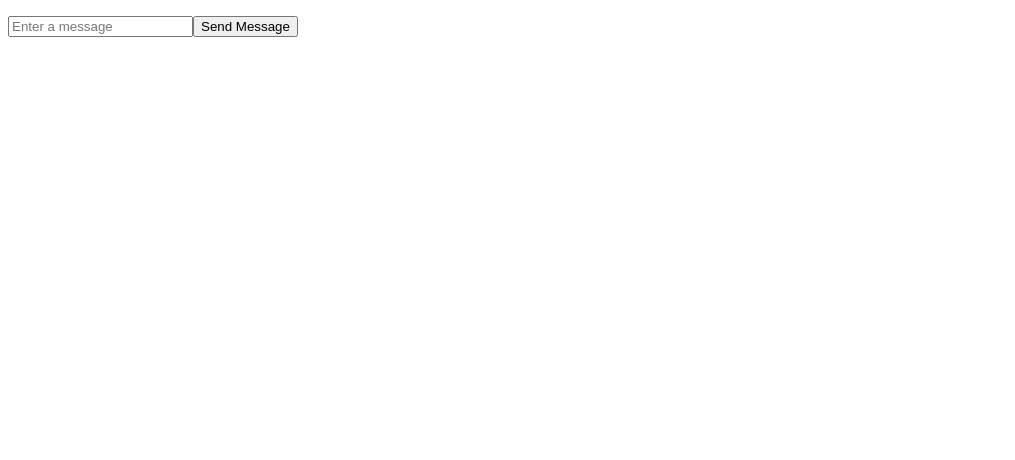
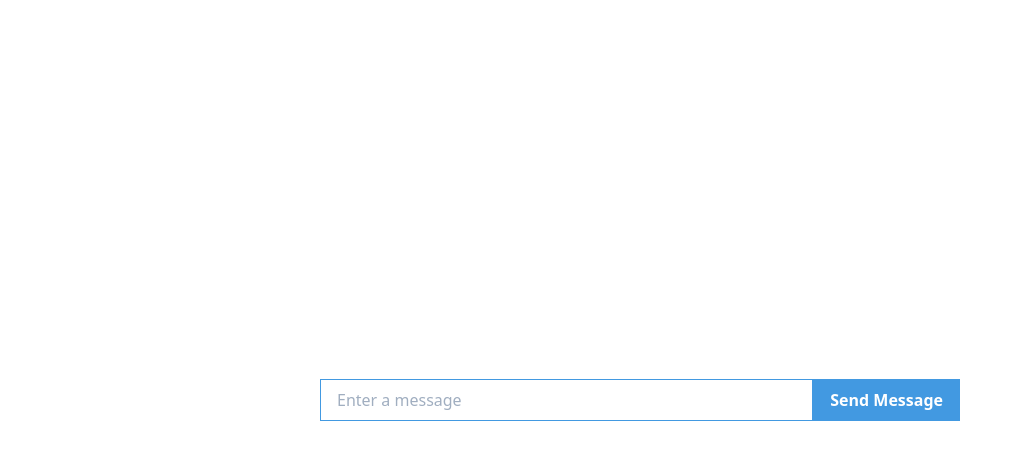
Before and after one commit to horyan/chatty, a Vue app: page / in a window 1280 px wide. Shown: the top 460 px of the page, without its empty margins (0-1015 px from the left). Built offline with nearby package versions, Linux system fonts and the light colour scheme; what vuefire would draw is missing.

Commit message:
added containers and styling to input and button

```diff
--- a/package.json
+++ b/package.json
@@ -5,11 +5,13 @@
   "scripts": {
     "serve": "vue-cli-service serve",
     "build": "vue-cli-service build",
-    "lint": "vue-cli-service lint"
+    "lint": "vue-cli-service lint",
+    "build:css": "npx tailwindcss build src/assets/styles.css -o public/output.css"
   },
   "dependencies": {
     "core-js": "^3.6.4",
     "firebase": "^7.9.1",
+    "tailwindcss": "^1.2.0",
     "vue": "^2.6.11",
     "vuefire": "^2.2.1"
   },
--- /dev/null
+++ b/postcss.config.js
@@ -0,0 +1,8 @@
+module.exports = {
+    plugins: [
+        // ...
+        require('tailwindcss'),
+        require('autoprefixer'),
+        //...
+    ]
+};
--- a/src/App.vue
+++ b/src/App.vue
@@ -1,8 +1,12 @@
 <template>
-  <div>
-    <MessagesList :messageList="messages" />
-    <input type="text" placeholder="Enter a message" v-model="newMessage" />
-    <button @click="sendMessage(newMessage)">Send Message</button>
+  <div class="flex mx-auto h-screen items-center w-1/2">
+    <div class="w-full">
+      <MessagesList :messageList="messages"/>
+      <div class="flex">
+        <input class="flex-1 bg-white border border-blue-500 focus:outline-none focus:border-blue-700 py-2 px-4 appearance-none" type="text" placeholder="Enter a message" v-model="newMessage" />
+        <button class="bg-blue-500 border border-blue-500 hover:border-blue-700 hover:bg-blue-700 text-white font-bold py-2 px-4" @click="sendMessage(newMessage)">Send Message</button>
+      </div>
+    </div>
   </div>
 </template>
 
--- /dev/null
+++ b/src/assets/styles.css
@@ -0,0 +1,5 @@
+@tailwind base;
+
+@tailwind components;
+
+@tailwind utilities;
```
Also changed, not shown: src/main.js (+4 -3 lines), 1 other file (tests, documents, lock files or other folders).
